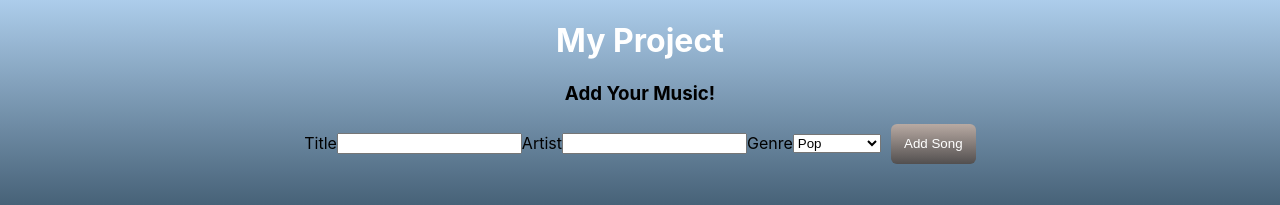
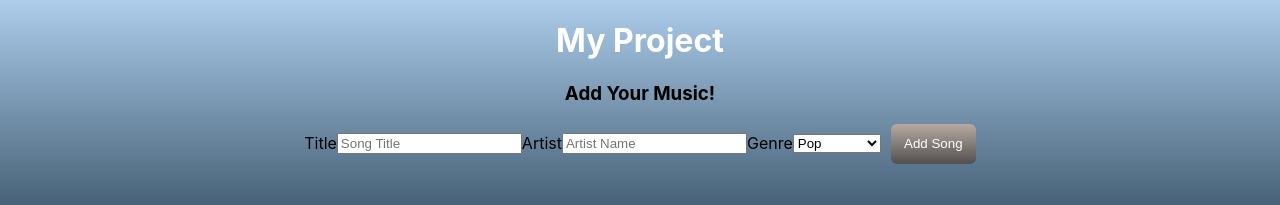
Before and after one commit to marthaeochoa/phase-2-project, a React (Create React App) app: page / in a window 1280 px wide. Shown: the top 205 px of the page. Built offline with nearby package versions, Linux system fonts and the light colour scheme; no server answers.

Commit message:
set state

```diff
--- a/src/components/SongForm.js
+++ b/src/components/SongForm.js
@@ -1,18 +1,54 @@
-import React from "react";
+import React, {useState} from "react";
 
 function SongForm () {
+    const [title, setTitle] = useState("")
+    const [artist, setArtist] = useState("")
+    const [genre, setGenre] = useState("Pop")
+
+   function handleTitleChange(event){
+    setTitle(event.target.value)
+   }
+
+   function handleArtistChange(event){
+    setArtist(event.target.value)
+   }
+
+   function handleGenreChange(event){
+    setGenre(event.target.value)
+   }
+
+   function handleSubmit(event){
+    event.preventDefault()
+   }
+
+   console.log(title, artist, genre)
+
     return(
         <form className="form">
          <h3>Add Your Music!</h3>
          <label htmlFor="title">Title</label>
-         <input type="text" name="title" id="title"/>
+         <input
+         type="text"
+         name="title"
+         id="title"
+         placeholder="Song Title"
+         onChange={handleTitleChange}
+         value={title}
+         />
 
          <label htmlFor="artist">Artist</label>
-         <input type="text" name="artist" id="artist"/>
+         <input
+         type="text"
+         name="artist"
+         id="artist"
+         placeholder="Artist Name"
+         onChange={handleArtistChange}
+         value={artist}
+         />
 
          <label htmlFor="genre">Genre</label>
 
-        <select name="genre" id="genre">
+        <select name="genre" id="genre" value={genre} onChange={handleGenreChange}>
             <option value="pop">Pop</option>
             <option value="rnb">R&B</option>
             <option value="alternative">Alternative</option>
@@ -22,7 +58,7 @@ function SongForm () {
         </select>
 
 
-         <button type="submit">Add Song</button>
+         <button type="submit" onSubmit={handleSubmit}>Add Song</button>
         </form>
     )
 }
```
